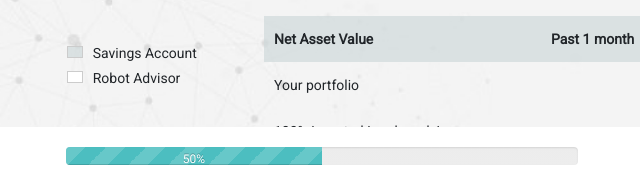
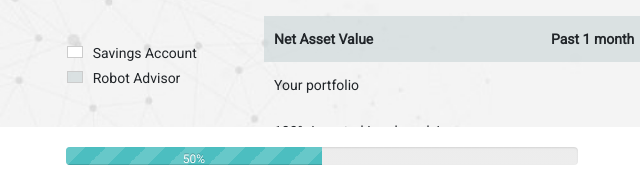
Before and after one commit to ZWLori/robo-advisor, a plain HTML site: page app/www/stage2.html in a window 1280 px wide. Shown: the part 615-797 px from the top of the page, 318-958 px from the left. Drawn offline with nearby package versions, Linux system fonts and the light colour scheme.

Commit message:
edits to legend in stage2

```diff
--- a/app/www/css/base.css
+++ b/app/www/css/base.css
@@ -30,8 +30,8 @@ h3 {
 ::-webkit-scrollbar-thumb {
     -webkit-border-radius: 10px;
     border-radius: 10px;
-    background: rgba(200, 224, 219, 0.64);
-    -webkit-box-shadow: inset 0 0 6px rgba(172, 172, 172, 0.5);
+    background: rgba(216, 225, 237, 0.38);
+    -webkit-box-shadow: inset 0 0 6px rgba(188, 188, 188, 0.5);
 }
 ::-webkit-scrollbar-thumb:window-inactive {
     background: rgba(170, 207, 255, 0.38);
--- a/app/www/css/stage2.css
+++ b/app/www/css/stage2.css
@@ -106,8 +106,8 @@ body, html {
 }
 .legend span { border: 1px solid #ccc; float: left; width: 16px; height: 12px; margin-right: 10px; }
 /* your colors */
-.legend .robo { margin-top: 5px; background-color: #fff; }
-.legend .savings { margin-top: 5px; background-color: rgba(207, 217, 218, 0.7); }
+.legend .robo { margin-top: 5px; background-color: rgba(207, 217, 218, 0.7); }
+.legend .savings { margin-top: 5px; background-color: #fff; }
 
 /*for the round slider to center in parent div*/
 .rs-control {
```
